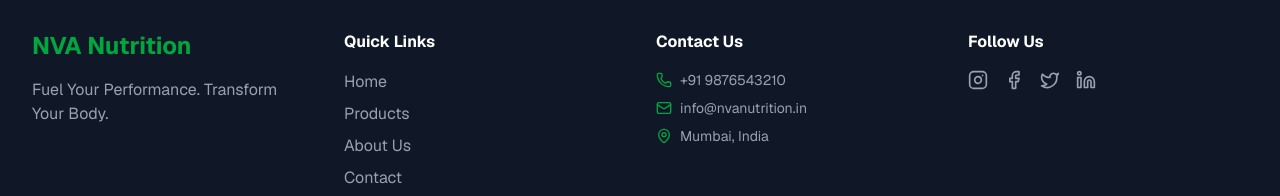
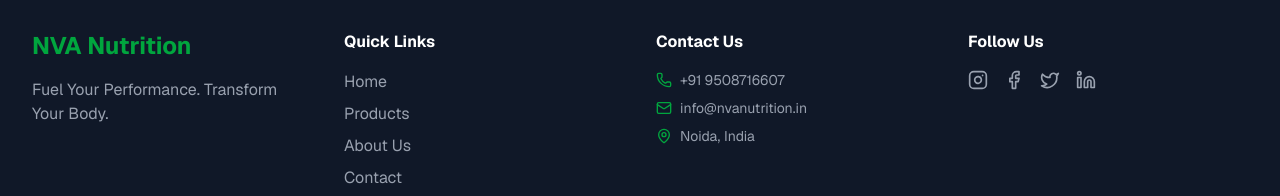
Before and after one commit to nvanutrition/NVANutrition, a Next.js app: page / in a window 1280 px wide. Shown: the part 6759-6955 px from the top of the page. Built offline with nearby package versions, Linux system fonts and the light colour scheme; no server answers; the database is empty.

Commit message:
Updated address

```diff
--- a/components/footer.tsx
+++ b/components/footer.tsx
@@ -31,7 +31,7 @@ export function Footer() {
             <ul className="space-y-2 text-gray-400 text-sm">
               <li className="flex items-center gap-2">
                 <Phone className="w-4 h-4 text-green-600" />
-                +91 9876543210
+                +91 9508716607
               </li>
               <li className="flex items-center gap-2">
                 <Mail className="w-4 h-4 text-green-600" />
@@ -39,7 +39,7 @@ export function Footer() {
               </li>
               <li className="flex items-center gap-2">
                 <MapPin className="w-4 h-4 text-green-600" />
-                Mumbai, India
+                Noida, India
               </li>
             </ul>
           </div>
```
